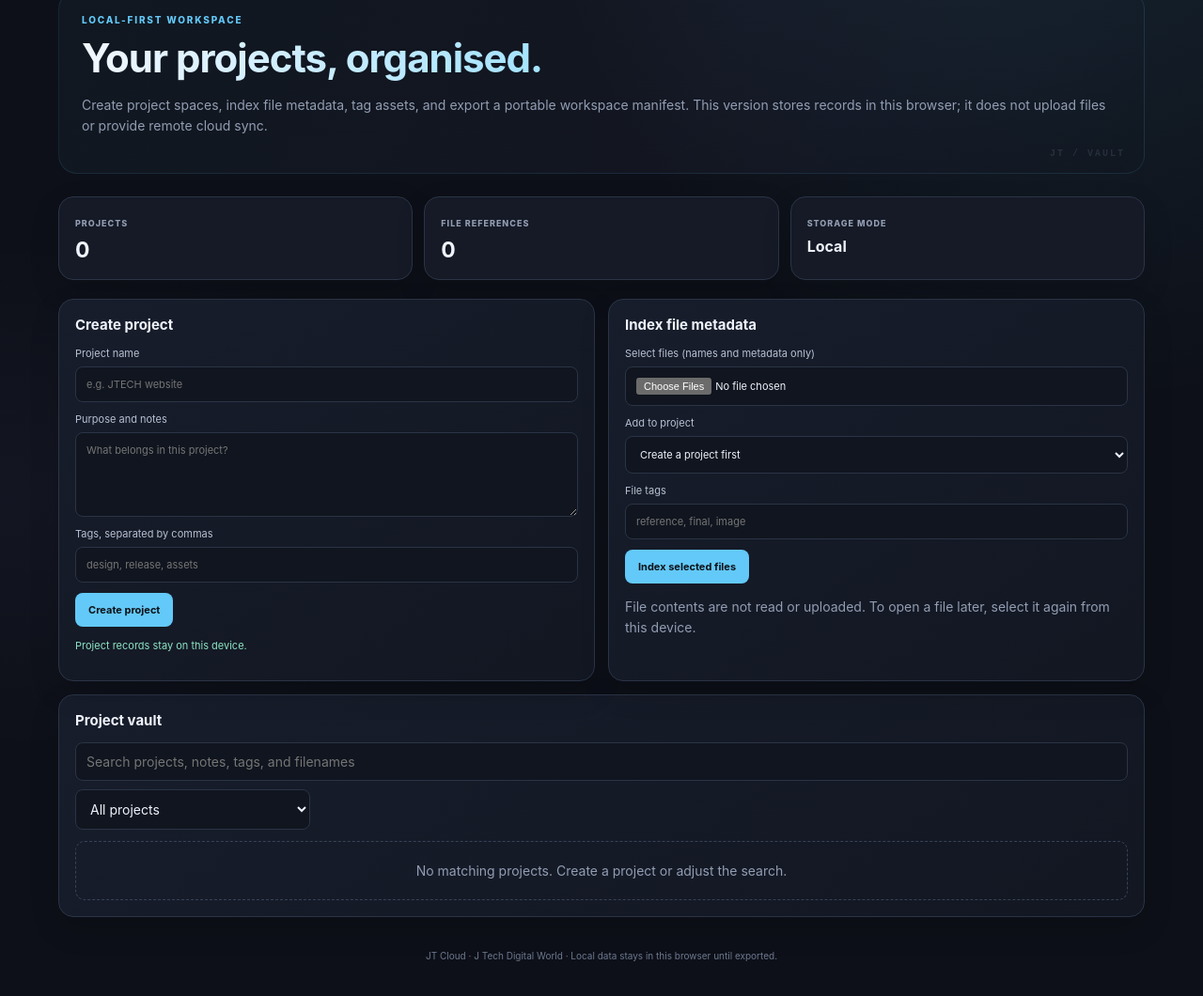
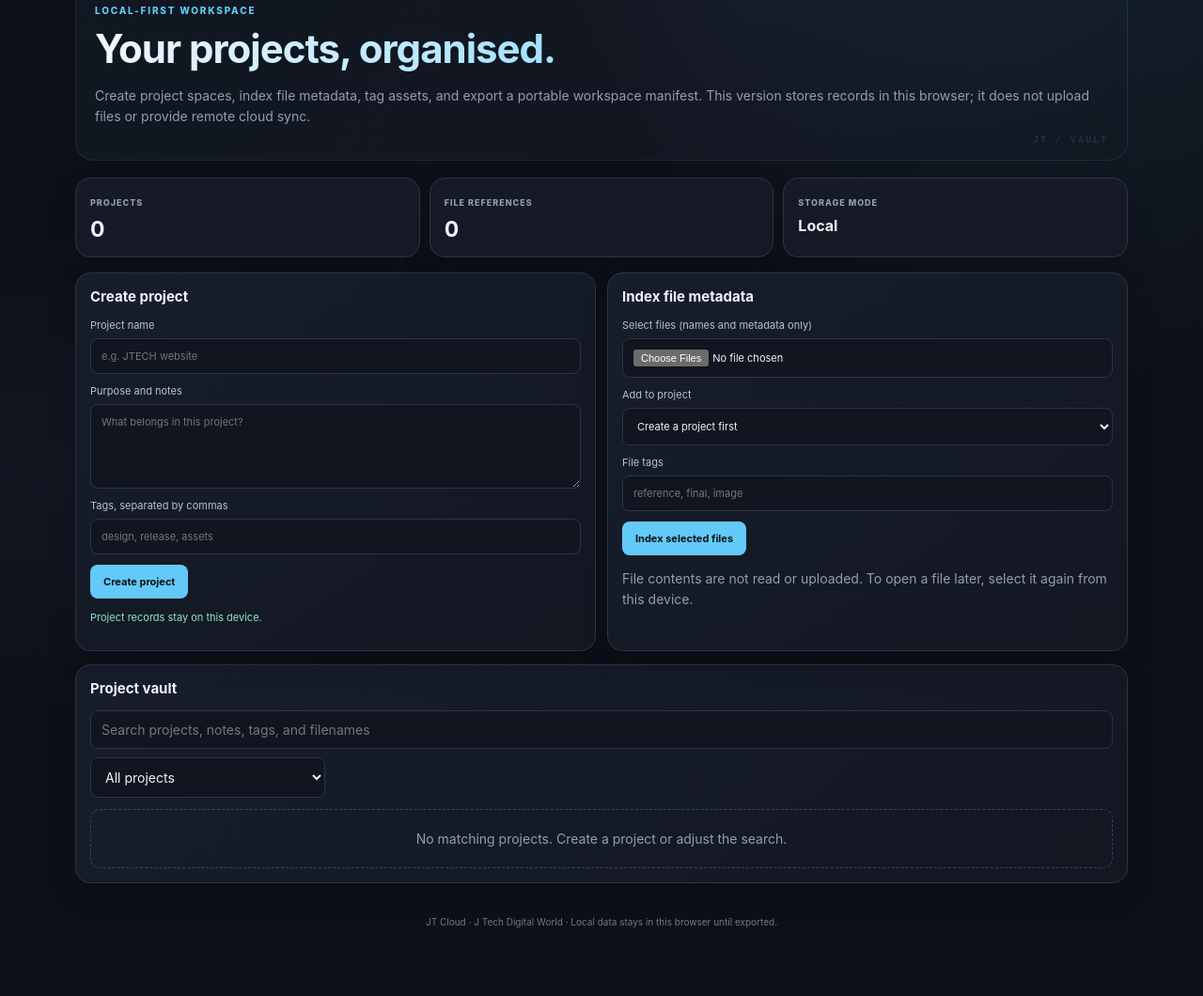
Before and after one commit to Tech-guy7-sys/JT-Cloud, an Electron app: page index.html in a window 1280 px wide. Shown: the part 121-1181 px from the top of the page at 94% size. After the commit the page ends 1139 px from the top, so only its background shows below. Drawn offline with Linux system fonts and the light colour scheme.

Commit message:
Refine JT Cloud into a compact premium vault workspace

```diff
--- a/styles.css
+++ b/styles.css
@@ -12,3 +12,14 @@ body{background:radial-gradient(ellipse at 90% -8%,#63c9f81c,transparent 36%),ra
 .item{background:linear-gradient(120deg,#151b28,#10151f)}
 .btn{transition:transform .16s,border-color .16s,filter .16s}.btn:hover{transform:translateY(-1px);filter:brightness(1.08)}
 .btn:focus-visible,.field input:focus-visible,.field textarea:focus-visible,.field select:focus-visible,.search:focus-visible{outline:2px solid var(--accent);outline-offset:2px}
+
+
+/* Compact workspace density */
+.wrap{max-width:1160px;padding:26px 20px}
+.hero{padding:20px;margin-bottom:18px}
+.grid{gap:12px}
+.panel,.stat{padding:15px}
+.stats{gap:10px;margin:16px 0}
+.list{gap:7px}
+.item{padding:11px}
+@media(max-width:700px){.wrap{padding:19px 13px}.panel,.stat{padding:13px}}
```
